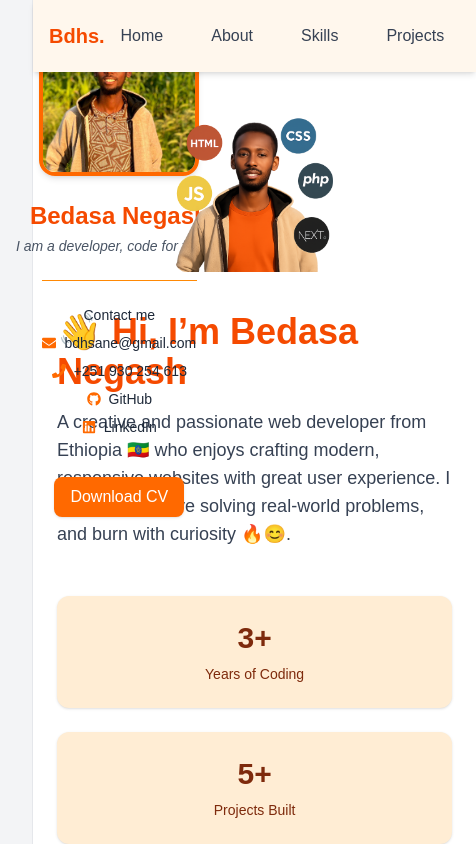
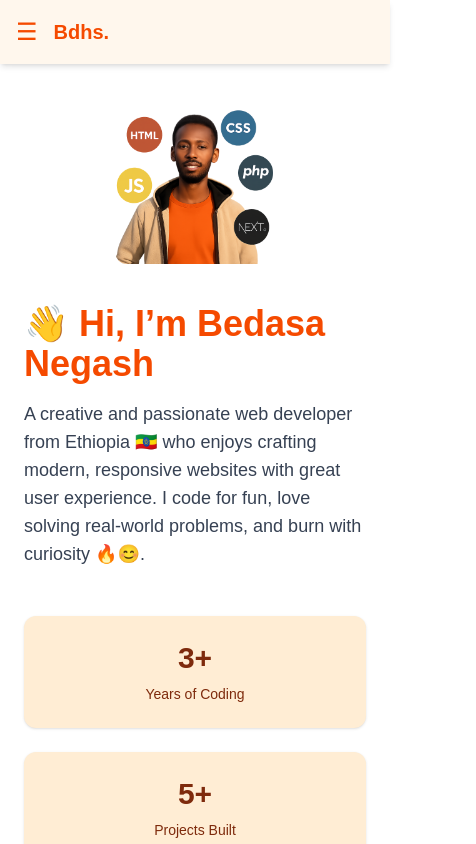
Before and after one commit to bedhasa/my-portfolio, a Next.js app: page / in a window 390 px wide. Shown: the top 844 px of the page, 476 px wide, since content can reach past the window. Built offline with nearby package versions, Linux system fonts and the light colour scheme.

Commit message:
add responsiveness

```diff
--- a/src/app/layout.tsx
+++ b/src/app/layout.tsx
@@ -1,7 +1,6 @@
-// src/app/layout.tsx
+// src/app/layout.tsx (DO NOT add 'use client')
 import './globals.css'
-import Sidebar from '../components/Sidebar'
-import Navbar from '../components/Navbar'
+import ResponsiveLayout from '../components/ResponsiveLayout'
 
 export const metadata = {
   title: 'Bedasa | Portfolio',
@@ -11,24 +10,8 @@ export const metadata = {
 export default function RootLayout({ children }: { children: React.ReactNode }) {
   return (
     <html lang="en">
-      <body className="flex min-h-screen bg-white text-gray-900 dark:bg-zinc-900 dark:text-white">
-
-        {/* Sidebar */}
-        <aside className="w-[280px]  min-h-screen border-r border-gray-200 dark:border-zinc-800 p-4 bg-gray-100 dark:bg-zinc-800">
-          <Sidebar />
-        </aside>
-
-        {/* Main content */}
-        <div className="flex-1 flex flex-col">
-          {/* Navbar */}
-          <Navbar />
-
-          {/* Page content */}
-          <main className="flex-1 px-6 md:px-10 mt-10 scroll-smooth">
-  {children}
-</main>
-
-        </div>
+      <body>
+        <ResponsiveLayout>{children}</ResponsiveLayout>
       </body>
     </html>
   )
--- a/src/components/Navbar.tsx
+++ b/src/components/Navbar.tsx
@@ -1,18 +1,24 @@
+// components/Navbar.tsx
 'use client'
 
-// import Link from 'next/link'
-// import { usePathname } from 'next/navigation'
-
-export default function Navbar() {
-  const linkClass = `px-4 py-2 rounded-full transition text-gray-700 hover:bg-orange-100`
+export default function Navbar({ onMenuClick }: { onMenuClick?: () => void }) {
+  const linkClass = `px-4 py-2 rounded-full transition text-gray-700 hover:bg-orange-100 dark:hover:bg-orange-600`
 
   return (
-    <header className="sticky top-0 z-50 bg-orange-50 shadow-md">
+    <header className="sticky top-0 z-50 bg-orange-50 dark:bg-zinc-900 shadow-md">
       <nav className="max-w-6xl mx-auto flex items-center justify-between p-4">
-        <h1 className="text-xl font-bold text-orange-600">Bdhs.
-        </h1>
+        <div className="flex items-center gap-4">
+          {/* Hamburger menu (mobile only) */}
+          <button
+            className="sm:hidden text-orange-600 text-2xl"
+            onClick={onMenuClick}
+          >
+            ☰
+          </button>
+          <h1 className="text-xl font-bold text-orange-600">Bdhs.</h1>
+        </div>
 
-        <div className="flex gap-4">
+        <div className="hidden sm:flex gap-4">
           <a href="#home" className={linkClass}>Home</a>
           <a href="#about" className={linkClass}>About</a>
           <a href="#skills" className={linkClass}>Skills</a>
--- /dev/null
+++ b/src/components/ResponsiveLayout.tsx
@@ -0,0 +1,40 @@
+// components/ResponsiveLayout.tsx
+'use client'
+
+import Sidebar from './Sidebar'
+import Navbar from './Navbar'
+import { useState } from 'react'
+
+export default function ResponsiveLayout({ children }: { children: React.ReactNode }) {
+  const [showSidebar, setShowSidebar] = useState(false)
+
+  return (
+    <div className="flex min-h-screen bg-white text-gray-900 dark:bg-zinc-900 dark:text-white">
+      {/* Mobile Overlay */}
+      {showSidebar && (
+        <div
+          className="fixed inset-0 bg-black/30 z-30 sm:hidden"
+          onClick={() => setShowSidebar(false)}
+        />
+      )}
+
+      {/* Sidebar */}
+    <aside
+  className={`fixed top-0 left-0 z-40 w-[280px] h-screen overflow-y-auto border-r border-gray-200 dark:border-zinc-800 p-4 bg-gray-100 dark:bg-zinc-800 transform transition-transform duration-300
+  ${showSidebar ? 'translate-x-0' : '-translate-x-full'} sm:translate-x-0`}
+>
+  <Sidebar closeSidebar={() => setShowSidebar(false)} />
+</aside>
+
+      {/* Main Content */}
+      <div className="flex-1 flex flex-col sm:ml-[280px]">
+  <Navbar onMenuClick={() => setShowSidebar(true)} />
+
+  <main className="flex-1 px-6 md:px-10 mt-10 scroll-smooth">
+    {children}
+  </main>
+</div>
+
+    </div>
+  )
+}
--- a/src/components/Sidebar.tsx
+++ b/src/components/Sidebar.tsx
@@ -1,11 +1,21 @@
+// components/Sidebar.tsx
+'use client'
 
-'use client'
-// src/components/Sidebar.tsx
-import { FaGithub, FaLinkedin, FaEnvelope, FaPhone } from 'react-icons/fa'
+import { FaGithub, FaLinkedin, FaEnvelope, FaPhone, FaTimes } from 'react-icons/fa'
 
-export default function Sidebar() {
+export default function Sidebar({ closeSidebar }: { closeSidebar?: () => void }) {
   return (
     <div className="text-center fixed space-y-6 text-gray-800 dark:text-white">
+      {/* Close button for mobile */}
+      {closeSidebar && (
+        <button
+          onClick={closeSidebar}
+          className="sm:hidden text-orange-500 absolute top-4 right-4 text-2xl"
+        >
+          <FaTimes />
+        </button>
+      )}
+
       {/* Profile image */}
       <div className="mx-auto">
         <img
@@ -23,10 +33,9 @@ export default function Sidebar() {
         </p>
       </div>
 
-      {/* Divider */}
       <hr className="border-t border-orange-400 w-3/4 mx-auto" />
 
-      {/* Contact me */}
+      {/* Contact */}
       <div className="space-y-2 text-sm">
         <h2>Contact me</h2>
         <p className="flex items-center justify-center gap-2">
@@ -41,13 +50,10 @@ export default function Sidebar() {
         </p>
         <p className="flex items-center justify-center gap-2">
           <FaLinkedin className="text-orange-500" />
-
-
           <a href="https://linkedin.com/in/bedasa-negash" target="_blank">LinkedIn</a>
         </p>
       </div>
 
-      {/* Download CV button */}
       <button
         onClick={() => alert('CV not inserted yet 😅')}
         className="mt-4 px-4 py-2 bg-orange-500 hover:bg-orange-600 text-white rounded-lg shadow-sm transition"
--- a/src/components/Testimonials.tsx
+++ b/src/components/Testimonials.tsx
@@ -34,7 +34,7 @@ export default function Testimonials() {
       <div className="text-center">
         <h2 className="text-3xl font-bold text-orange-600">💬 Testimonials</h2>
         <p className="text-gray-600 dark:text-gray-300 text-lg">
-          Leave your thoughts or encouragement — I'd love to hear from you!
+          Leave your thoughts or encouragement — I&aposd love to hear from you!
         </p>
       </div>
 
```
